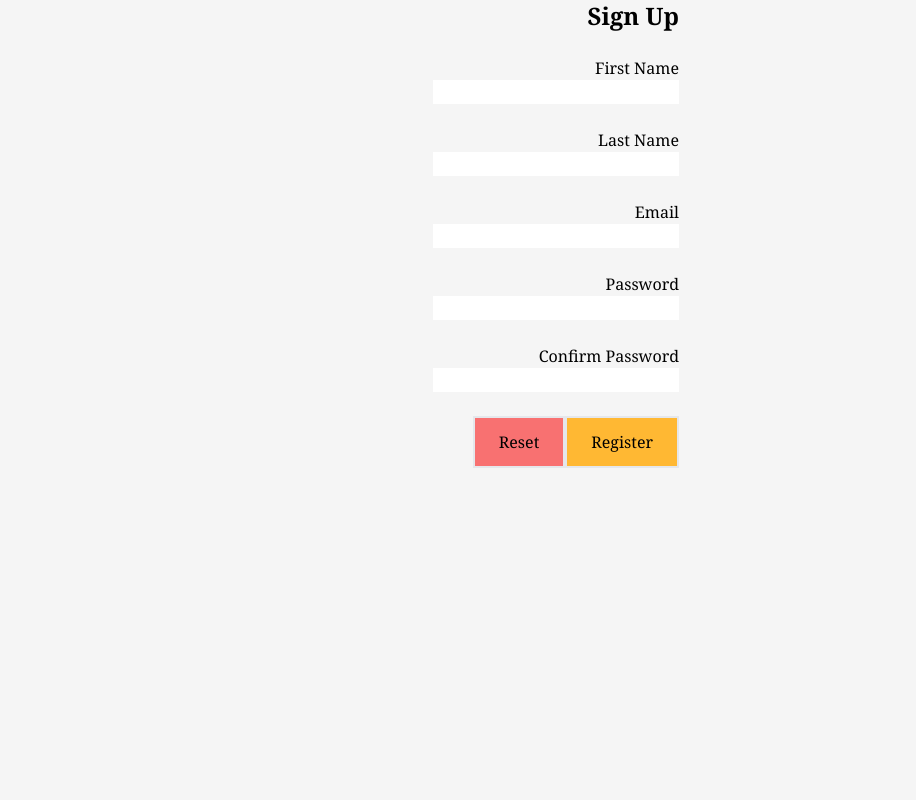
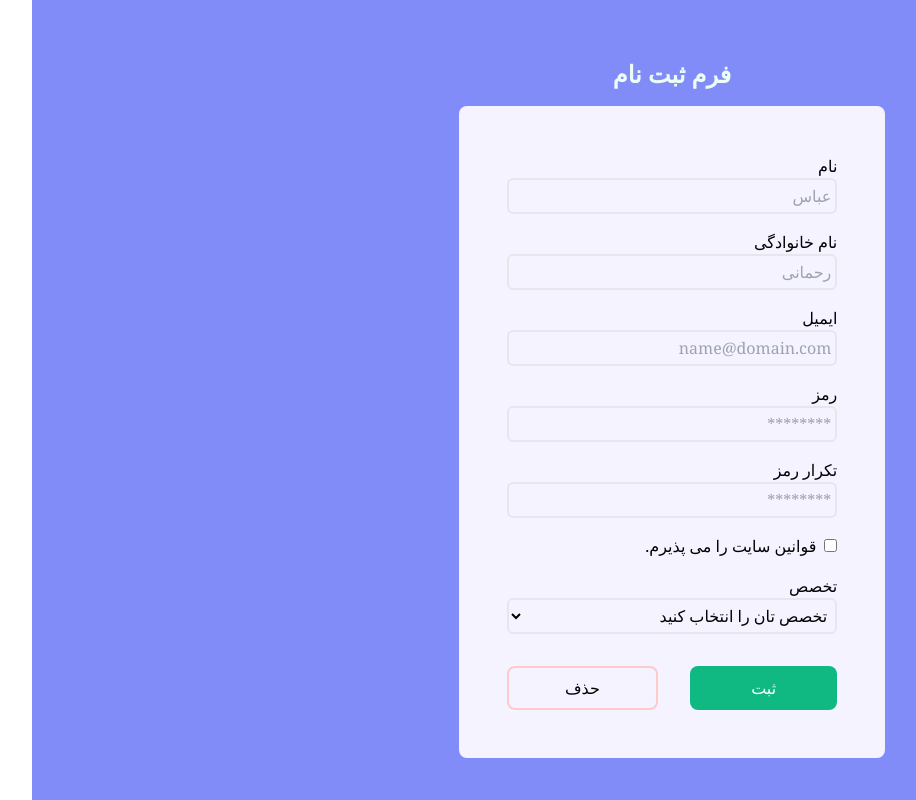
Before and after one commit to abbasrahmanii/jobinja-tailwindcss, a React (Create React App) app: page /sign-up in a window 1280 px wide. Shown: the whole page, without its empty margins (206-1122 px from the left). Built offline with nearby package versions, Linux system fonts and the light colour scheme.

Commit message:
sign in with validation

```diff
--- a/src/App.js
+++ b/src/App.js
@@ -10,7 +10,8 @@ import Introduction from "./Components/Introduction";
 import Resume from "./Components/Resume";
 import FAQs from "./Components/FAQs";
 import Footer from "./Components/Footer";
-import SignUp from "./Components/SignUp";
+// import SignUp from "./Components/SignUp";
+import SignupForm from "./Components/SignupForm";
 
 function App() {
   const location = useLocation();
@@ -28,7 +29,8 @@ function App() {
           <Footer />
         </Route>
         <Route path="/sign-up">
-          <SignUp />
+          {/* <SignUp /> */}
+          <SignupForm />
         </Route>
       </Switch>
     </div>
--- a/src/Components/SignUp.js
+++ b/src/Components/SignUp.js
@@ -31,7 +31,7 @@ const SignUp = () => {
         }}
         validationSchema={validate}
         onSubmit={(value) => {
-          console.log(value);
+          alert(JSON.stringify(value, null, 2));
         }}
       >
         {(formik) => (
--- /dev/null
+++ b/src/Components/SignupForm.js
@@ -0,0 +1,166 @@
+import React from "react";
+import { Formik, Form, useField, ErrorMessage } from "formik";
+import * as Yup from "yup";
+
+const SignupForm = () => {
+  const validate = Yup.object({
+    firstName: Yup.string()
+      .max(15, "نام باید کمتر از 15 کاراکتر باشد")
+      .required("* اجباری"),
+    lastName: Yup.string()
+      .max(20, "نام خانوادگی باید کمتر از 20 کاراکتر باشد")
+      .required("* اجباری"),
+    email: Yup.string().email("ایمیل نامعتبر است").required("* اجباری"),
+    password: Yup.string()
+      .min(8, "رمز باید حداقل 8 کاراکتر باشد")
+      .required("* اجباری"),
+    confirmPassword: Yup.string()
+      .oneOf([Yup.ref("password"), null], "تایید رمز صحیح نیست")
+      .required("* تکرار رمز اجباری"),
+    skill: Yup.string()
+      .oneOf(
+        ["ui-ux", "front-end", "back-end", "server", "full-stack"],
+        "لطفا یکی از موارد را وارد کنید"
+      )
+      .required("* اجباری"),
+    acceptedTerms: Yup.boolean()
+      .oneOf([true], "لطفا قوانین سایت را بخوانید")
+      .required("* اجباری"),
+  });
+
+  const MyTextInput = ({ label, ...props }) => {
+    const [field, meta] = useField(props);
+    return (
+      <div className="mb-4 ">
+        <label htmlFor={field.name}>{label}</label>
+        <input
+          {...props}
+          {...field}
+          className={` ${
+            meta.touched && meta.error && "border-2 border-red-500"
+          } block w-full rounded-md bg-purple-50 border-2 p-1 placeholder-gray-400`}
+        />
+        <ErrorMessage name={field.name} component="div" className="error" />
+      </div>
+    );
+  };
+
+  const MySelectInput = ({ label, ...props }) => {
+    const [field, meta] = useField(props);
+    return (
+      <div className="relative flex flex-col mb-8">
+        <label htmlFor="">{label}</label>
+        <select
+          className={` ${
+            meta.touched && meta.error && "border-2 border-red-500"
+          } block w-full rounded-md bg-purple-50 border-2 p-1 placeholder-gray-400`}
+          name={field.name}
+          {...props}
+          {...field}
+        ></select>
+        <ErrorMessage
+          name={field.name}
+          component="div"
+          className="-bottom-5 error"
+        />
+      </div>
+    );
+  };
+
+  const MyCheckbox = ({ children, ...props }) => {
+    const [field, meta] = useField({ ...props, type: "checkbox" });
+    return (
+      <div className="mb-4">
+        <label>
+          <input className="ml-2" type="checkbox" {...field} {...props} />
+          {children}
+        </label>
+        <ErrorMessage name={field.name} component="div" className="error" />
+      </div>
+    );
+  };
+  return (
+    <div className="flex flex-col items-center justify-center w-full min-h-screen bg-indigo-400">
+      <h1 className="p-4 text-green-50">فرم ثبت نام</h1>
+      <Formik
+        initialValues={{
+          firstName: "",
+          lastName: "",
+          email: "",
+          password: "",
+          confirmPassword: "",
+          skill: "",
+          acceptedTerms: "",
+        }}
+        validationSchema={validate}
+        onSubmit={(value) => {
+          alert(JSON.stringify(value, null, 2));
+        }}
+      >
+        {(formik) => (
+          <div className="flex w-8/12 p-12 mx-auto rounded-lg lg:w-1/3 bg-purple-50">
+            <Form className="w-full">
+              <MyTextInput
+                label="نام"
+                name="firstName"
+                type="text"
+                placeholder="عباس"
+              />
+              <MyTextInput
+                label="نام خانوادگی"
+                name="lastName"
+                type="text"
+                placeholder="رحمانی"
+              />
+              <MyTextInput
+                label="ایمیل"
+                name="email"
+                type="email"
+                placeholder="name@domain.com"
+              />
+              <MyTextInput
+                label="رمز"
+                name="password"
+                type="password"
+                placeholder="********"
+              />
+              <MyTextInput
+                label="تکرار رمز"
+                name="confirmPassword"
+                type="password"
+                placeholder="********"
+              />
+              <MyCheckbox name="acceptedTerms">
+                قوانین سایت را می پذیرم.
+              </MyCheckbox>
+              <MySelectInput label="تخصص" name="skill" id="skill">
+                <option value="">تخصص تان را انتخاب کنید</option>
+                <option value="ui-ux">UI / UX</option>
+                <option value="front-end">front-end</option>
+                <option value="back-end">back-end</option>
+                <option value="server">Server</option>
+                <option value="full-stack">Full Stack</option>
+              </MySelectInput>
+              <div className="flex space-x-8 space-x-reverse">
+                <button
+                  className="flex-1 px-6 py-2 text-white bg-green-500 border-none rounded-lg hover:bg-green-600"
+                  type="submit"
+                >
+                  ثبت
+                </button>
+                <button
+                  className="flex-1 px-6 py-2 border-2 border-red-200 rounded-lg hover:text-white hover:border-transparent hover:bg-red-400"
+                  type="reset"
+                >
+                  حذف
+                </button>
+              </div>
+            </Form>
+          </div>
+        )}
+      </Formik>
+    </div>
+  );
+};
+
+export default SignupForm;
--- a/src/index.css
+++ b/src/index.css
@@ -29,6 +29,6 @@
     @apply border-solid border-2 border-gray-200 flex flex-col items-center p-1;
   }
   .error {
-    @apply absolute text-red-500 text-xs;
+    @apply absolute text-red-400 text-xs;
   }
 }
```
